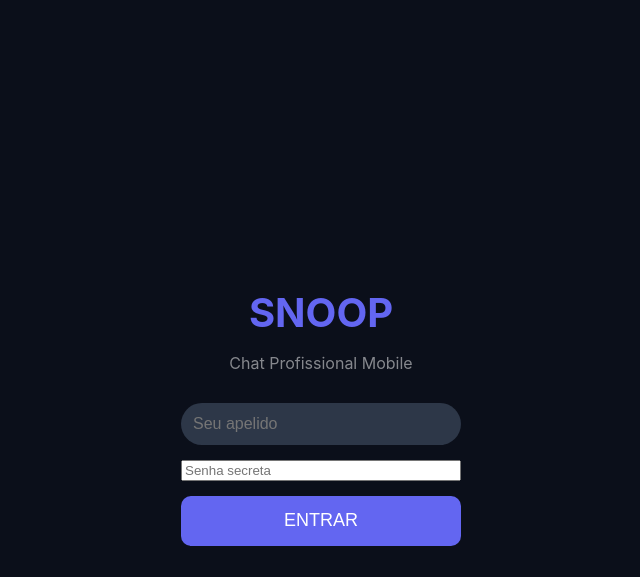
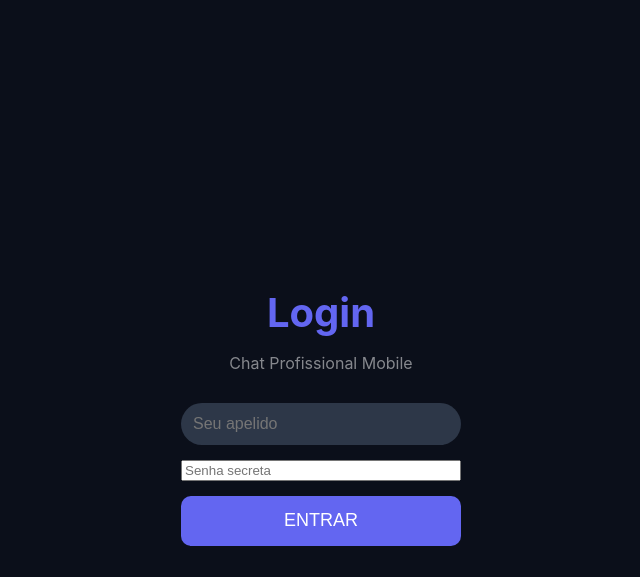
Before and after one commit to obarretinbb-design/CHATMARECHAL, a Flask app: page / in a window 1280 px wide. Shown: the top 577 px of the page, without its empty margins (319-959 px from the left). Run offline with Flask 3, Linux system fonts and the light colour scheme.

Commit message:
Change header text from 'SNOOP' to 'Login'

```diff
--- a/templates/login.html
+++ b/templates/login.html
@@ -7,7 +7,7 @@
 </head>
 <body style="display: flex; align-items: center; justify-content: center; position: relative;">
     <div style="width: 100%; max-width: 320px; text-align: center; padding: 20px;">
-        <h2 style="color: #6366f1; font-size: 2.5em; margin-bottom: 10px;">SNOOP</h2>
+        <h2 style="color: #6366f1; font-size: 2.5em; margin-bottom: 10px;">Login</h2>
         <p style="opacity: 0.5; margin-bottom: 30px;">Chat Profissional Mobile</p>
         <form method="POST" style="display: flex; flex-direction: column; gap: 15px;">
             <input type="text" name="nome" placeholder="Seu apelido" required style="width: 100%;">
```
